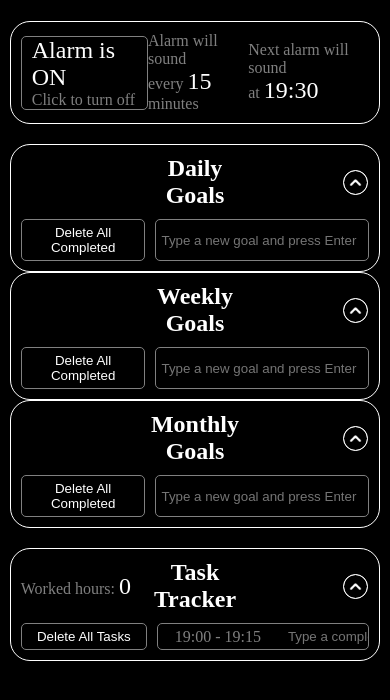
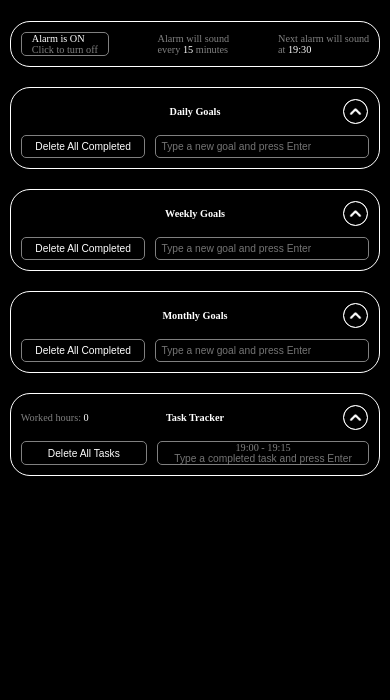
Before and after one commit to danifromecuador/plannywise_draft, a React (Vite) app: page / in a window 390 px wide. Shown: the top 700 px of the page. Built offline with nearby package versions, Linux system fonts and the light colour scheme.

Commit message:
Improve mobile layout

```diff
--- a/src/main/App.css
+++ b/src/main/App.css
@@ -3,20 +3,30 @@
 .app {
   width: 95vw;
   height: 95vh;
+}
+
+.app,
+.todos-tasks,
+.todos {
   display: flex;
   flex-direction: column;
   row-gap: 20px;
 }
 
-.todo-and-tasks {
-  display: flex;
-  flex-direction: column;
-  row-gap: 20px;
-}
-
-@media (width > 1250px) {
-  .todo-and-tasks {
+@media (width > 1200px) {
+  .todos-tasks {
+    width: 100%;
     flex-direction: row;
     column-gap: 20px;
   }
+
+  .todos {
+    width: 100%;
+  }
 }
+
+@media (width < 576px) {
+  * {
+    font-size: 0.8rem !important;
+  }
+}
--- a/src/main/App.jsx
+++ b/src/main/App.jsx
@@ -13,7 +13,7 @@ export const App = () => {
   return (
     <div className="app">
       <Alarm />
-      <div className="todo-and-tasks">
+      <div className="todos-tasks">
         <div className="todos">
           <Todo store={dailyTodoStore()} title={"Daily Goals"} todos={"dailyTodos"} dones={"dailyDones"} />
           <Todo store={weeklyTodoStore()} title={"Weekly Goals"} todos={"weeklyTodos"} dones={"weeklyDones"} />
--- a/src/tasks/Tasks.css
+++ b/src/tasks/Tasks.css
@@ -126,3 +126,17 @@
 .hide {
   display: none;
 }
+
+@media (width < 576px) {
+  .tasks .interval-and-input-interval {
+    min-width: 20px;
+  }
+
+  .tasks .interval-and-input {
+    flex-direction: column;
+  }
+
+  .tasks .interval-and-input input {
+    text-align: center;
+  }
+}
```
